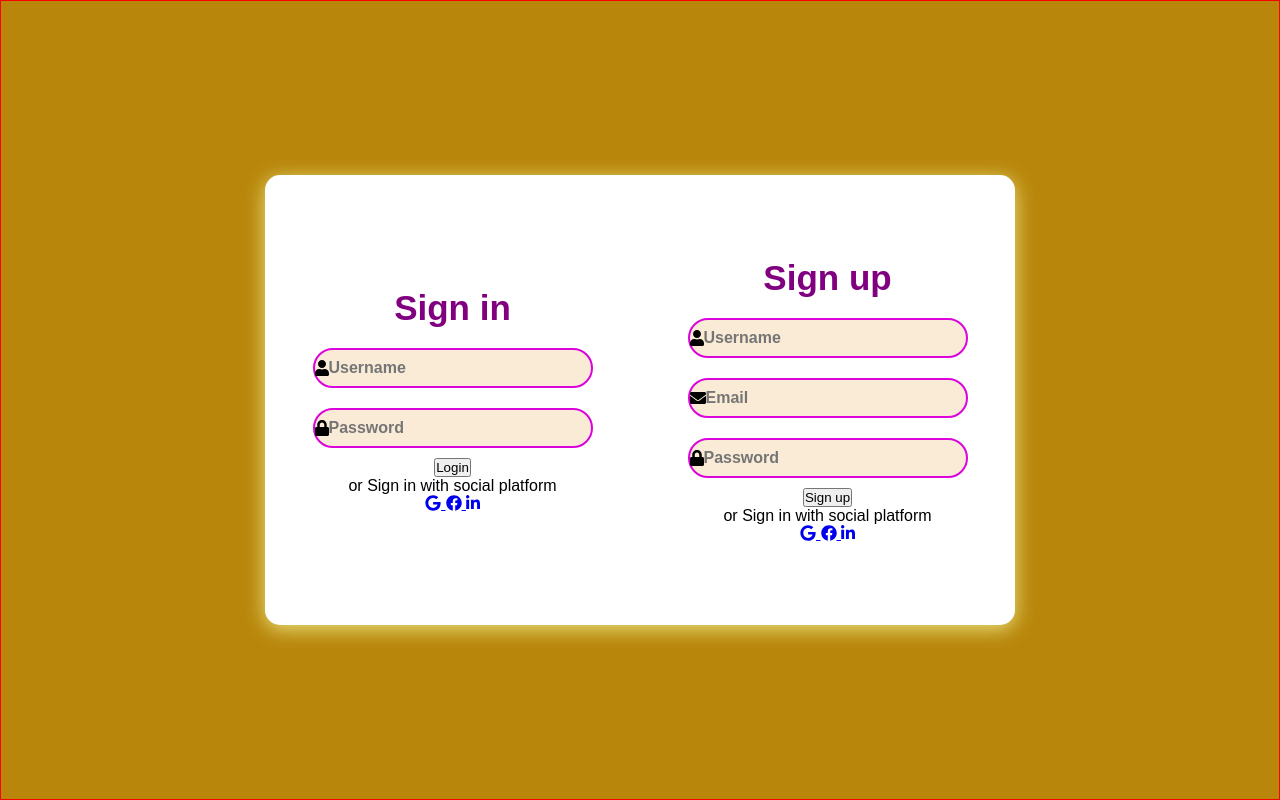
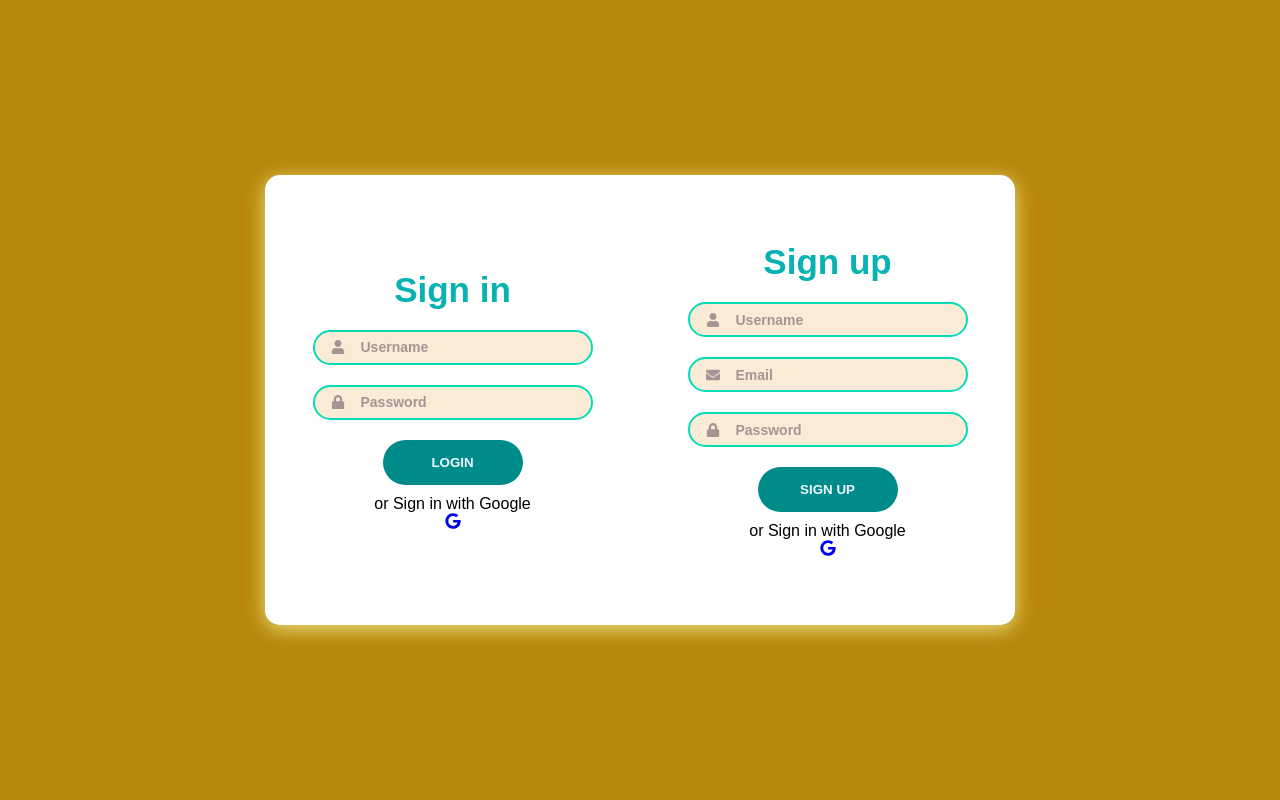
Before and after one commit to KoheliAkter/Loginpage, a plain HTML site: page loginpage-2/login page-2.html in a window 1280 px wide. Drawn offline with Linux system fonts and the light colour scheme.

Commit message:
working on btn

```diff
--- a/loginpage-2/login page-2.css
+++ b/loginpage-2/login page-2.css
@@ -11,7 +11,6 @@ body{
     justify-content: center;
     min-height: 100vh;
     background-color: darkgoldenrod;
-    border: 1px solid red;
 
 }
 
@@ -41,33 +40,42 @@ form{
     justify-content: center;
     flex-direction: column;
     width: 40%;
-    min-width: 280px;
+    min-width: 300px;
     padding: 0 10px;
+
 }
 
 .title{
     font-size: 35px;
     margin-bottom: 10px;
-    color:purple;
+    color:rgb(7, 179, 176);
 }
 
 .input-field{
     width: 100%;
-    height: 40px;
+    height: 35px;
     background-color: antiquewhite;
     margin: 10px 0;
-    border: 2px solid rgb(219, 5, 219);
+    border: 2px solid rgb(5, 219, 183);
     border-radius: 50px;
     display: flex;
     align-items: center;
 }
 
-.input-field i{
+/*.input-field i{
     flex: 1;
     text-align: center;
     font-size: 18px;
+    margin-left: 5px;
     color: darkgray;
 
+}*/
+
+.icon{
+    color: rgb(164, 149, 149);
+    font-size: 14px;
+    flex: 1;
+    text-align: center;
 }
 
 .input-field input{
@@ -77,6 +85,28 @@ form{
     outline: none;
     width: 100%;
     font-weight: 600;
-    font-size: 16px;
-    color: blue;
+    font-size: 14px;
+    color: rgb(72, 72, 88);
+
 }
+
+::placeholder{
+    color: rgb(164, 149, 149);
+}
+
+.btn{
+    height: 45px;
+    width: 140px;
+    border: none;
+    border-radius: 50px;
+    background-color: darkcyan;
+    color: aliceblue;
+    font-weight: 600;
+    text-transform: uppercase;
+    margin: 10px 0;
+}
+
+.btn:hover{
+    color: rgb(40, 38, 38);
+    background-color: rgb(10, 234, 234);
+}
--- a/loginpage-2/login page-2.html
+++ b/loginpage-2/login page-2.html
@@ -14,26 +14,26 @@
             <form action="" class="signin-form">
                 <h2 class="title">Sign in</h2>
                 <div class="input-field">
-                    <i class="fas fa-user"></i>
+                    <i class="fas fa-user icon"></i>
                     <input type="text" placeholder="Username">
                 </div>
 
                 <div class="input-field">
-                    <i class="fas fa-lock"></i>
+                    <i class="fas fa-lock icon"></i>
                     <input type="password" placeholder="Password">
                 </div>
                 <input type="submit" value="Login" class="btn">
-                <p class="social-text">or Sign in with social platform</p>
+                <p class="social-text">or Sign in with Google</p>
                 <div class="social-media">
                     <a href="#" class="social-icon">
                         <i class="fab fa-google"></i>
                     </a>
-                    <a href="#" class="social-icon">
+                <!--<a href="#" class="social-icon">
                         <i class="fab fa-facebook"></i>
                     </a>
                     <a href="#" class="social-icon">
                         <i class="fab fa-linkedin-in"></i>
-                    </a>
+                    </a> -->
 
                 </div>
             </form>
@@ -41,33 +41,33 @@
             <form action="" class="signup-form">
                 <h2 class="title">Sign up</h2>
                 <div class="input-field">
-                    <i class="fas fa-user"></i>
+                    <i class="fas fa-user icon"></i>
                     <input type="text" placeholder="Username">
                 </div>
 
                 <div class="input-field">
-                    <i class="fas fa-envelope"></i>
+                    <i class="fas fa-envelope icon"></i>
                     <input type="text" placeholder="Email">
                 </div>
 
                 <div class="input-field">
-                    <i class="fas fa-lock"></i>
+                    <i class="fas fa-lock icon"></i>
                     <input type="password" placeholder="Password">
                 </div>
 
                 <input type="submit" value="Sign up" class="btn">
-                <p class="social-text">or Sign in with social platform</p>
+                <p class="social-text">or Sign in with Google</p>
 
                 <div class="social-media">
                     <a href="#" class="social-icon">
                         <i class="fab fa-google"></i>
                     </a>
-                    <a href="#" class="social-icon">
+                 <!-- <a href="#" class="social-icon">
                         <i class="fab fa-facebook"></i>
                     </a>
                     <a href="#" class="social-icon">
                         <i class="fab fa-linkedin-in"></i>
-                    </a>
+                    </a> -->
 
                 </div>
             </form>
```
